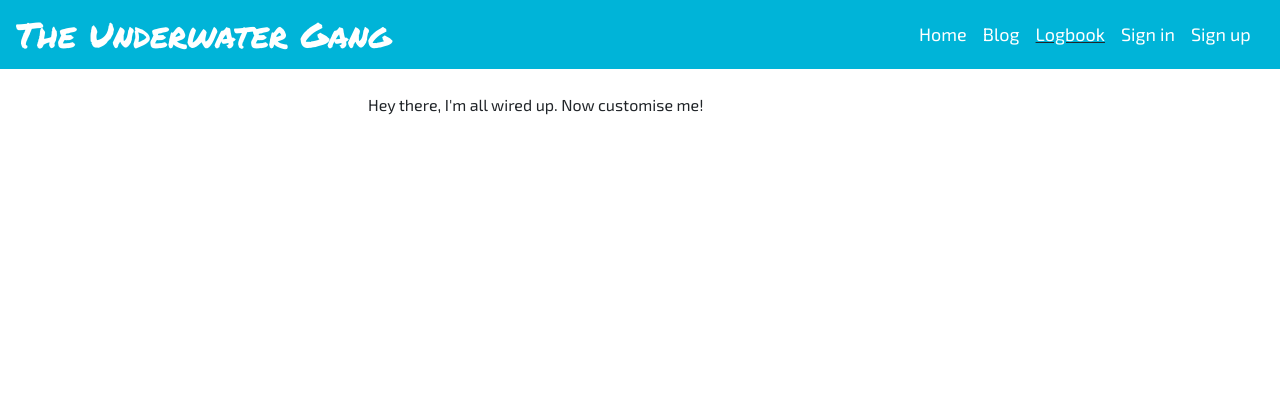
After one commit to Code-Institute-Submissions/gabriele-andolina-the-underwater-gang_OctResub, a Django app: page /logbook/ in a window 1280 px wide. The commit adds this page. Shown: the top 420 px of the page. Run offline with Django 3.2, Linux system fonts and the light colour scheme; some libraries are stand-ins or nearby versions.

Commit message:
Create view to render logbook, logbook template and wire up urls

```diff
--- /dev/null
+++ b/logbook/urls.py
@@ -0,0 +1,6 @@
+from . import views
+from django.urls import path
+
+urlpatterns = [
+    path('logbook/', views.DiveList.as_view(), name='logbook'),
+]
--- a/logbook/views.py
+++ b/logbook/views.py
@@ -1,3 +1,9 @@
 from django.shortcuts import render
+from django.views import generic, View
+from .models import Dive
 
-# Create your views here.
+
+class DiveList(generic.ListView):
+    model = Dive
+    queryset = Dive.objects.all()
+    template_name = 'logbook.html'
--- a/templates/base.html
+++ b/templates/base.html
@@ -36,6 +36,15 @@
                 {% if user.is_authenticated %}
                 <li class="nav-item {% if request.path == url %}active{% endif %}">
                     <a class="nav-link" href="{% url 'post_create' %}" aria-label="write-post-link">Write a post</a>
+                </li>
+                {% endif %}
+                {% url 'logbook' as url %}
+                <li class="nav-item {% if request.path == url %}active{% endif %}">
+                    <a class="nav-link" href="{% url 'logbook' %}" aria-label="logbook-link">Logbook</a>
+                </li>
+                {% if user.is_authenticated %}
+                <li class="nav-item {% if request.path == url %}active{% endif %}">
+                    <a class="nav-link" href="" aria-label="logout-link">Log a dive</a>
                 </li>
                 {% endif %}
                 {% url 'account_logout' as url %}
--- /dev/null
+++ b/templates/logbook.html
@@ -0,0 +1,20 @@
+{% extends "base.html" %}
+
+{% block content %}
+
+<div class="container-fluid">
+    <div class="row">
+        {% if user.is_authenticated %}
+        <div class="col-8 offset-2 mt-4">
+            <a href="" class="btn btn-light btn-lg btn-block write-post-btn" aria-label="write-post-link">Log a dive</a>
+        </div>
+        {% endif %}
+        <div class="col-10 mt-4">
+            <div class="row justify-content-center">
+            Hey there, I'm all wired up. Now customise me!
+            </div>
+        </div>
+    </div>
+</div>
+
+{% endblock %}
--- a/the_underwater_gang/urls.py
+++ b/the_underwater_gang/urls.py
@@ -20,5 +20,6 @@ urlpatterns = [
     path('admin/', admin.site.urls),
     path('summernote/', include('django_summernote.urls')),
     path('', include('blog.urls'), name='blog_urls'),
+    path('', include('logbook.urls'), name='logbook_urls'),
     path('accounts/', include('allauth.urls')),
 ]
```
